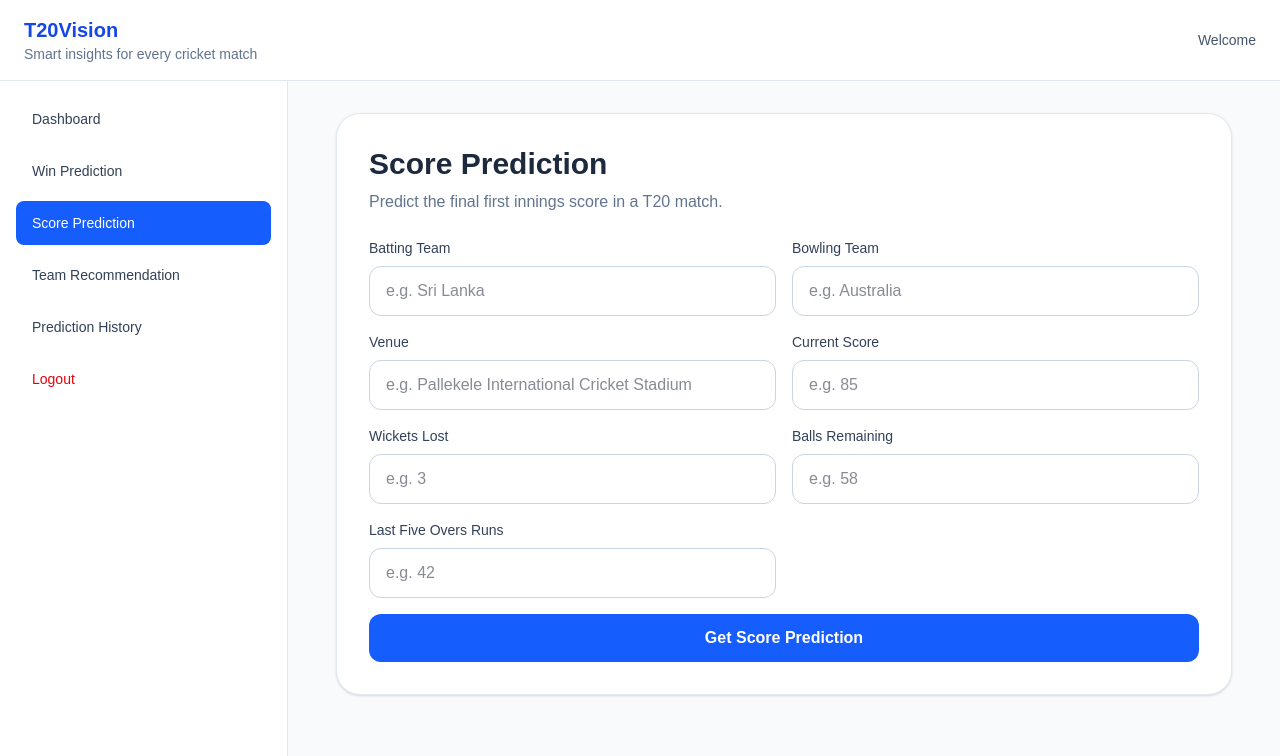
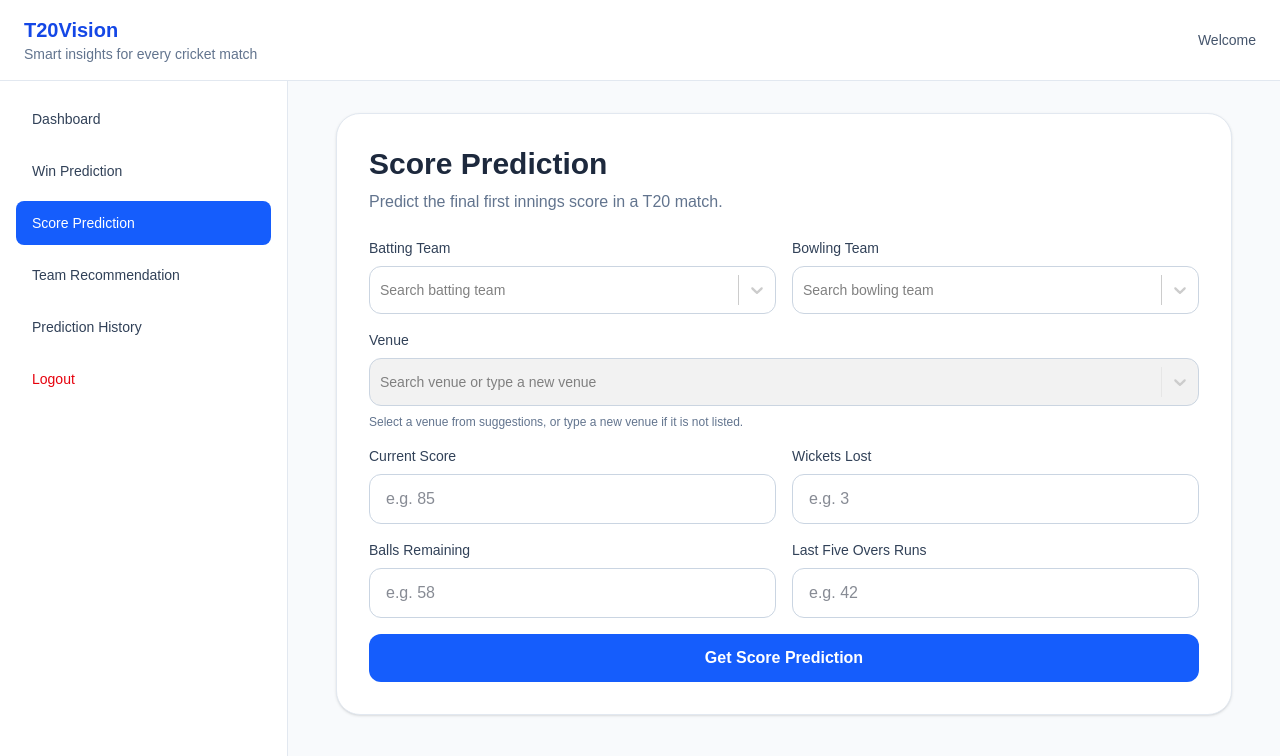
Before and after one commit to Eshika2/T20Vision-Frontend, a React (Vite) app: page /score-prediction in a window 1280 px wide. Shown: the top 756 px of the page. Built offline with nearby package versions, Linux system fonts and the light colour scheme; no server answers.

Commit message:
Update Score Prediction Page

```diff
--- a/src/pages/ScorePredictionPage.jsx
+++ b/src/pages/ScorePredictionPage.jsx
@@ -1,26 +1,113 @@
-import { useState } from 'react'
+import { useEffect, useMemo, useState } from 'react'
 import toast from 'react-hot-toast'
 import MainLayout from '../layouts/MainLayout'
 import InputField from '../components/InputField'
 import Button from '../components/Button'
+import SearchableSelectField from '../components/SearchableSelectField'
 import ScorePredictionResult from '../components/ScorePredictionResult'
-import { getScorePrediction } from '../api/scorePredictionApi'
+import {
+  getScorePrediction,
+  getScoreTeams,
+  getScoreVenues,
+} from '../api/scorePredictionApi'
 
 function ScorePredictionPage() {
   const [form, setForm] = useState({
-    batting_team: '',
-    bowling_team: '',
-    venue: '',
+    batting_team: null,
+    bowling_team: null,
+    venue: null,
     current_score: '',
     wickets_lost: '',
     balls_remaining: '',
     last_five: '',
   })
 
+  const [teams, setTeams] = useState([])
+  const [venues, setVenues] = useState([])
+  const [loadingTeams, setLoadingTeams] = useState(false)
+  const [loadingVenues, setLoadingVenues] = useState(false)
   const [loading, setLoading] = useState(false)
   const [result, setResult] = useState(null)
 
-  const handleChange = (e) => {
+  useEffect(() => {
+    fetchTeams()
+  }, [])
+
+  useEffect(() => {
+    const battingTeam = form.batting_team?.value
+    const bowlingTeam = form.bowling_team?.value
+
+    if (battingTeam && bowlingTeam && battingTeam !== bowlingTeam) {
+      fetchVenues(battingTeam, bowlingTeam)
+    } else {
+      setVenues([])
+      setForm((prev) => ({
+        ...prev,
+        venue: null,
+      }))
+    }
+  }, [form.batting_team, form.bowling_team])
+
+  const teamOptions = useMemo(
+    () => teams.map((team) => ({ value: team, label: team })),
+    [teams]
+  )
+
+  const venueOptions = useMemo(
+    () => venues.map((venue) => ({ value: venue, label: venue })),
+    [venues]
+  )
+
+  const fetchTeams = async () => {
+    setLoadingTeams(true)
+
+    try {
+      const response = await getScoreTeams()
+
+      if (response?.success) {
+        setTeams(response?.output?.teams || [])
+      } else {
+        toast.error(response?.message || 'Failed to load teams')
+      }
+    } catch (error) {
+      toast.error(
+        error?.response?.data?.message ||
+          error?.response?.data?.error ||
+          'Something went wrong while loading teams'
+      )
+    } finally {
+      setLoadingTeams(false)
+    }
+  }
+
+  const fetchVenues = async (team1, team2) => {
+    setLoadingVenues(true)
+
+    try {
+      const response = await getScoreVenues({
+        team1,
+        team2,
+        start_year: 2023,
+        end_year: 2026,
+      })
+
+      if (response?.success) {
+        setVenues(response?.output?.venues || [])
+      } else {
+        toast.error(response?.message || 'Failed to load venues')
+      }
+    } catch (error) {
+      toast.error(
+        error?.response?.data?.message ||
+          error?.response?.data?.error ||
+          'Something went wrong while loading venues'
+      )
+    } finally {
+      setLoadingVenues(false)
+    }
+  }
+
+  const handleInputChange = (e) => {
     setForm({ ...form, [e.target.name]: e.target.value })
   }
 
@@ -31,9 +118,9 @@ function ScorePredictionPage() {
 
     try {
       const payload = {
-        batting_team: form.batting_team,
-        bowling_team: form.bowling_team,
-        venue: form.venue,
+        batting_team: form.batting_team?.value || '',
+        bowling_team: form.bowling_team?.value || '',
+        venue: form.venue?.value || '',
         current_score: Number(form.current_score),
         wickets_lost: Number(form.wickets_lost),
         balls_remaining: Number(form.balls_remaining),
@@ -69,36 +156,55 @@ function ScorePredictionPage() {
           </p>
 
           <form onSubmit={handleSubmit} className="grid grid-cols-1 md:grid-cols-2 gap-4 mt-6">
-            <InputField
+            <SearchableSelectField
               label="Batting Team"
-              name="batting_team"
               value={form.batting_team}
-              onChange={handleChange}
-              placeholder="e.g. Sri Lanka"
+              onChange={(selected) =>
+                setForm((prev) => ({ ...prev, batting_team: selected }))
+              }
+              options={teamOptions}
+              placeholder={loadingTeams ? 'Loading teams...' : 'Search batting team'}
+              isDisabled={loadingTeams}
             />
 
-            <InputField
+            <SearchableSelectField
               label="Bowling Team"
-              name="bowling_team"
               value={form.bowling_team}
-              onChange={handleChange}
-              placeholder="e.g. Australia"
+              onChange={(selected) =>
+                setForm((prev) => ({ ...prev, bowling_team: selected }))
+              }
+              options={teamOptions}
+              placeholder={loadingTeams ? 'Loading teams...' : 'Search bowling team'}
+              isDisabled={loadingTeams}
             />
 
-            <InputField
-              label="Venue"
-              name="venue"
-              value={form.venue}
-              onChange={handleChange}
-              placeholder="e.g. Pallekele International Cricket Stadium"
-            />
+            <div className="md:col-span-2">
+              <SearchableSelectField
+                label="Venue"
+                value={form.venue}
+                onChange={(selected) =>
+                  setForm((prev) => ({ ...prev, venue: selected }))
+                }
+                options={venueOptions}
+                placeholder={
+                  loadingVenues
+                    ? 'Loading venues...'
+                    : 'Search venue or type a new venue'
+                }
+                isCreatable
+                isDisabled={!form.batting_team || !form.bowling_team || loadingVenues}
+              />
+              <p className="text-xs text-slate-500 mt-2">
+                Select a venue from suggestions, or type a new venue if it is not listed.
+              </p>
+            </div>
 
             <InputField
               label="Current Score"
               name="current_score"
               type="number"
               value={form.current_score}
-              onChange={handleChange}
+              onChange={handleInputChange}
               placeholder="e.g. 85"
             />
 
@@ -107,7 +213,7 @@ function ScorePredictionPage() {
               name="wickets_lost"
               type="number"
               value={form.wickets_lost}
-              onChange={handleChange}
+              onChange={handleInputChange}
               placeholder="e.g. 3"
             />
 
@@ -116,7 +222,7 @@ function ScorePredictionPage() {
               name="balls_remaining"
               type="number"
               value={form.balls_remaining}
-              onChange={handleChange}
+              onChange={handleInputChange}
               placeholder="e.g. 58"
             />
 
@@ -125,7 +231,7 @@ function ScorePredictionPage() {
               name="last_five"
               type="number"
               value={form.last_five}
-              onChange={handleChange}
+              onChange={handleInputChange}
               placeholder="e.g. 42"
             />
 
```
